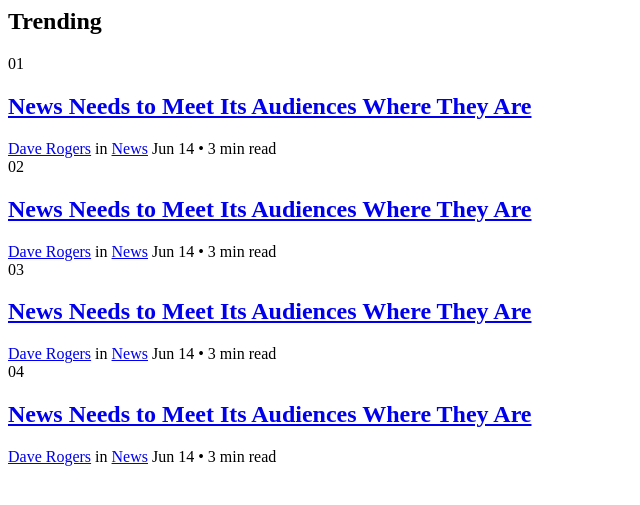
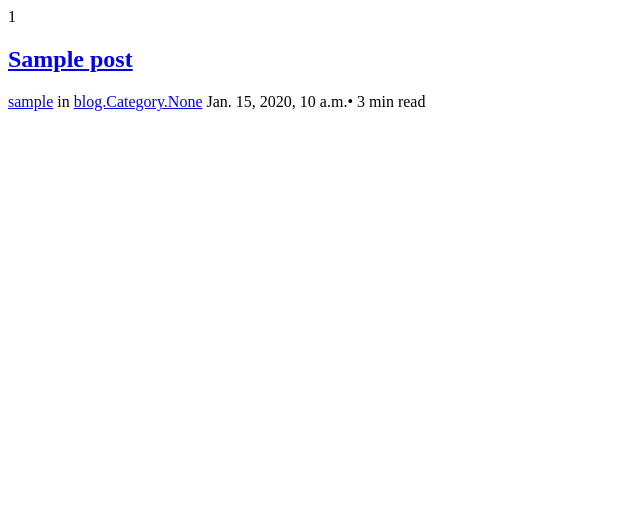
Before and after one commit to MeshackKipkorir/Eris, a Django app: template eris/blog/templates/blog/latest_posts.html in a window 1280 px wide. Shown: the top 505 px of the page, without its empty margins (0-640 px from the left). Run offline with Django 3.2, Linux system fonts and the light colour scheme; the template is opened without the code that fills it: values that come from a table or form of the project are taken from there, others are empty; tables that the repository leaves empty hold one stand-in row (values such as "Sample post").

Commit message:
added custom tag to latest_posts

```diff
--- a/eris/blog/templates/blog/latest_posts.html
+++ b/eris/blog/templates/blog/latest_posts.html
@@ -1,48 +1,15 @@
-<div class="col-lg-4">
-            <div class="section-title">
-              <h2>Trending</h2>
-          </div>
+{% load blog_tags %}
 
-            <div class="trend-entry d-flex">
-              <div class="number align-self-start">01</div>
-              <div class="trend-contents">
-                <h2><a href="blog-single.html">News Needs to Meet Its Audiences Where They Are</a></h2>
-                <div class="post-meta">
-                  <span class="d-block"><a href="#">Dave Rogers</a> in <a href="#">News</a></span>
-                  <span class="date-read">Jun 14 <span class="mx-1">&bullet;</span> 3 min read <span class="icon-star2"></span></span>
-                </div>
-              </div>
-            </div>
 
-            <div class="trend-entry d-flex">
-              <div class="number align-self-start">02</div>
-              <div class="trend-contents">
-                <h2><a href="blog-single.html">News Needs to Meet Its Audiences Where They Are</a></h2>
-                <div class="post-meta">
-                  <span class="d-block"><a href="#">Dave Rogers</a> in <a href="#">News</a></span>
-                  <span class="date-read">Jun 14 <span class="mx-1">&bullet;</span> 3 min read <span class="icon-star2"></span></span>
-                </div>
-              </div>
-            </div>
-
-            <div class="trend-entry d-flex">
-              <div class="number align-self-start">03</div>
-              <div class="trend-contents">
-                <h2><a href="blog-single.html">News Needs to Meet Its Audiences Where They Are</a></h2>
-                <div class="post-meta">
-                  <span class="d-block"><a href="#">Dave Rogers</a> in <a href="#">News</a></span>
-                  <span class="date-read">Jun 14 <span class="mx-1">&bullet;</span> 3 min read <span class="icon-star2"></span></span>
-                </div>
-              </div>
-            </div>
-
-            <div class="trend-entry d-flex">
-              <div class="number align-self-start">04</div>
-              <div class="trend-contents">
-                <h2><a href="blog-single.html">News Needs to Meet Its Audiences Where They Are</a></h2>
-                <div class="post-meta">
-                  <span class="d-block"><a href="#">Dave Rogers</a> in <a href="#">News</a></span>
-                  <span class="date-read">Jun 14 <span class="mx-1">&bullet;</span> 3 min read <span class="icon-star2"></span></span>
-                </div>
-              </div>
-            </div>
+{% for post in latest_posts %}
+<div class="trend-entry d-flex">
+    <div class="number align-self-start">{{forloop.counter }}</div>
+        <div class="trend-contents">
+        <h2><a href="blog-single.html">{{ post.title }}</a></h2>
+        <div class="post-meta">
+        <span class="d-block"><a href="#">{{ post.author }}</a> in <a href="#">{{ post.category }}</a></span>
+        <span class="date-read">{{post.created_on}}<span class="mx-1">&bullet;</span> 3 min read <span class="icon-star2"></span></span>
+        </div>
+    </div>
+</div>
+{% endfor %}
```
